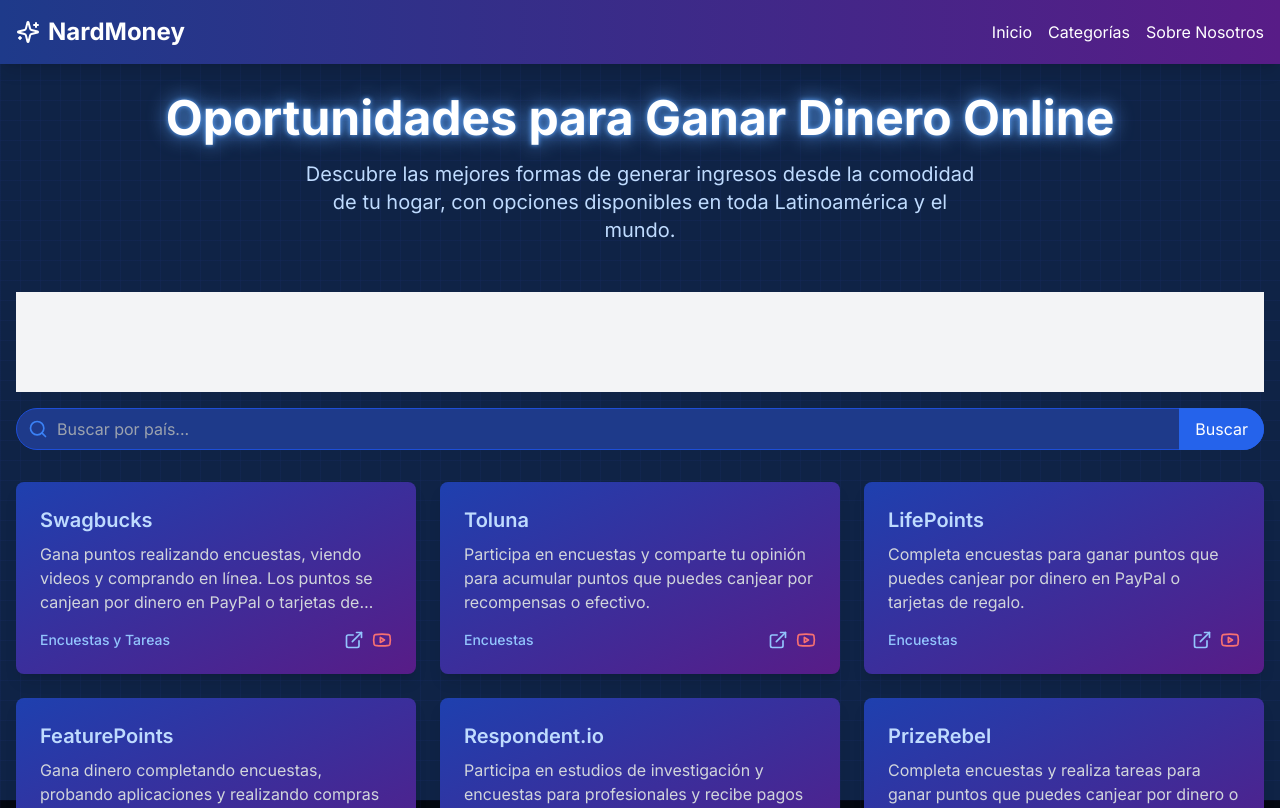
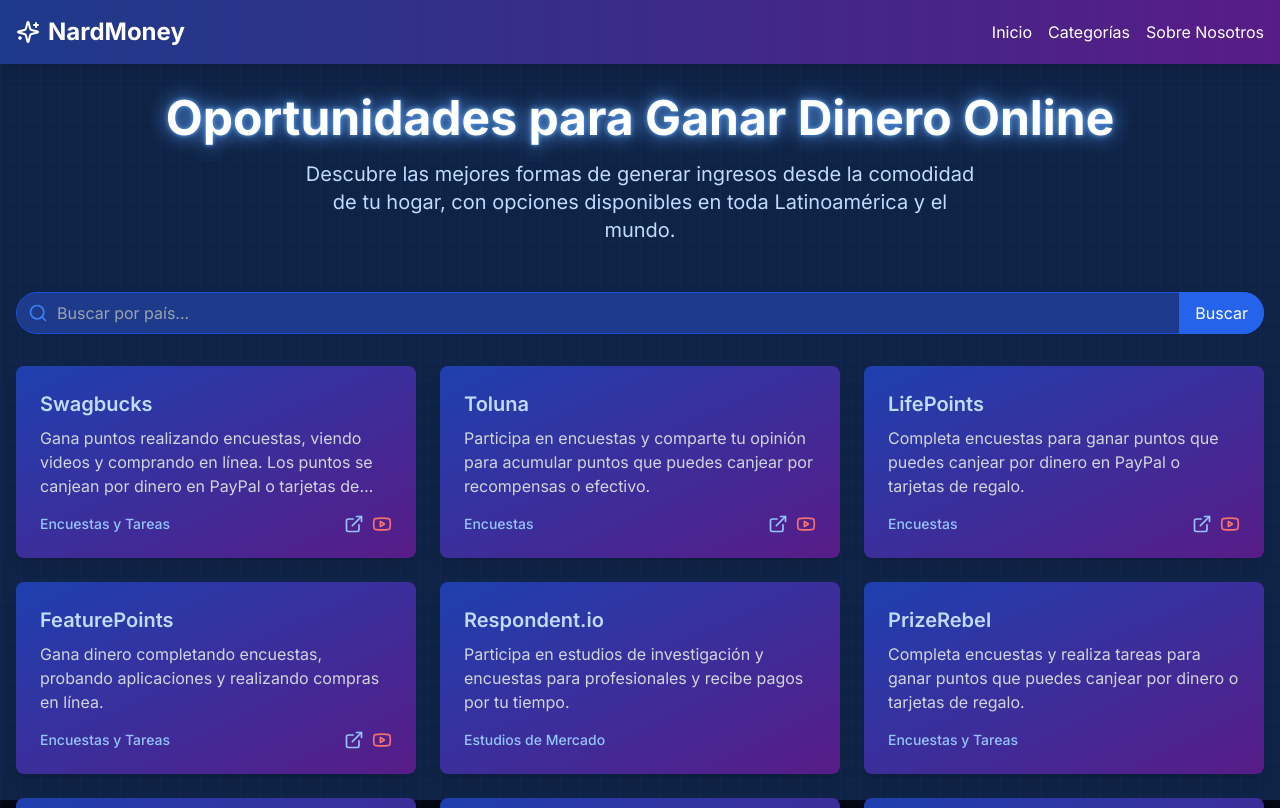
Before and after one commit to sukineitor/MONEY, a Next.js app: page / in a window 1280 px wide. Shown: the top 808 px of the page. Built offline with nearby package versions, Linux system fonts and the light colour scheme.

Commit message:
Update page.tsx

```diff
--- a/app/page.tsx
+++ b/app/page.tsx
@@ -1,9 +1,9 @@
+import React from 'react'
 import OpportunityGrid from '../components/OpportunityGrid'
 import Header from '../components/Header'
 import Footer from '../components/Footer'
-import Advertisement from '../components/Advertisement'
 
-export default function Home() {
+const Home: React.FC = () => {
   return (
     <div className="min-h-screen bg-gradient-to-br from-gray-900 to-blue-900 bg-grid">
       <div className="absolute inset-0 bg-blue-500 opacity-5 animate-pulse"></div>
@@ -18,11 +18,11 @@
             con opciones disponibles en toda Latinoamérica y el mundo.
           </p>
         </section>
-        <Advertisement /> {/* Anuncio en la parte superior */}
         <OpportunityGrid />
-        <Advertisement /> {/* Anuncio en la parte inferior */}
       </main>
       <Footer />
     </div>
   )
 }
+
+export default Home
```
